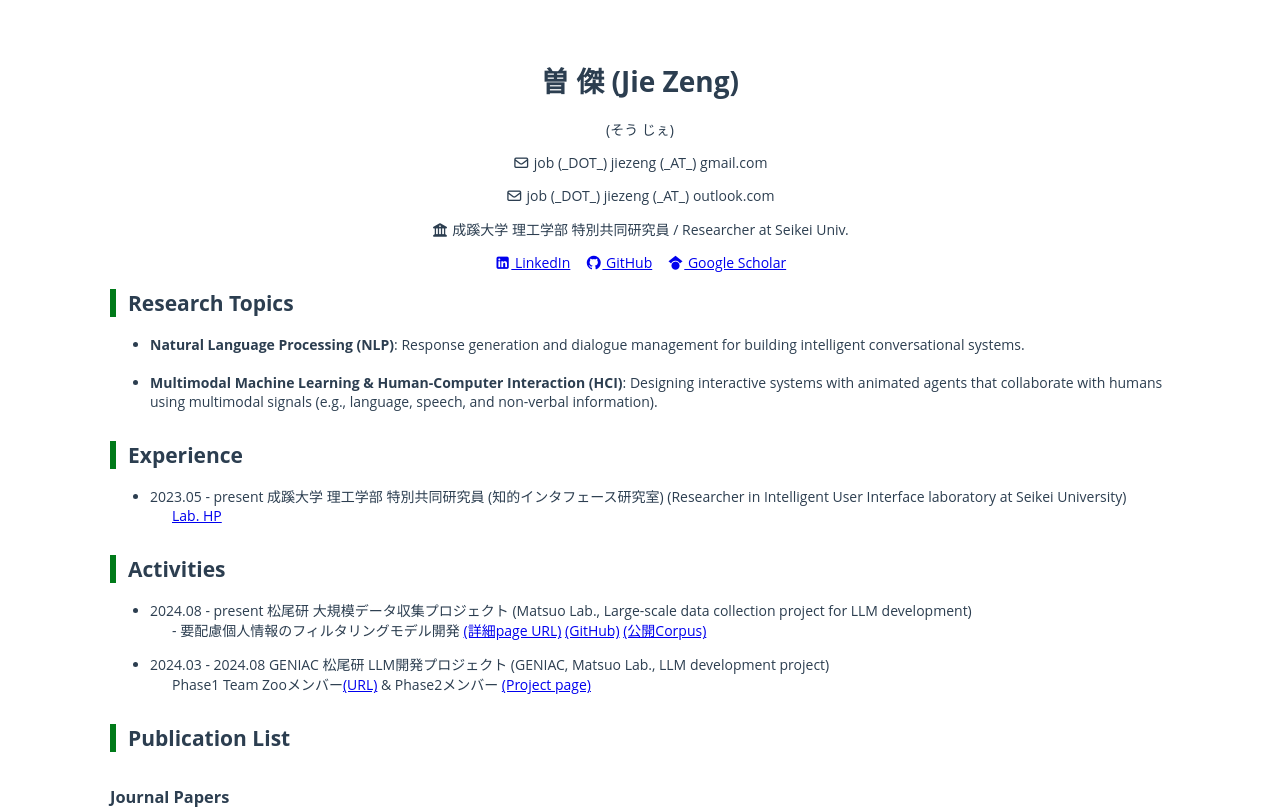
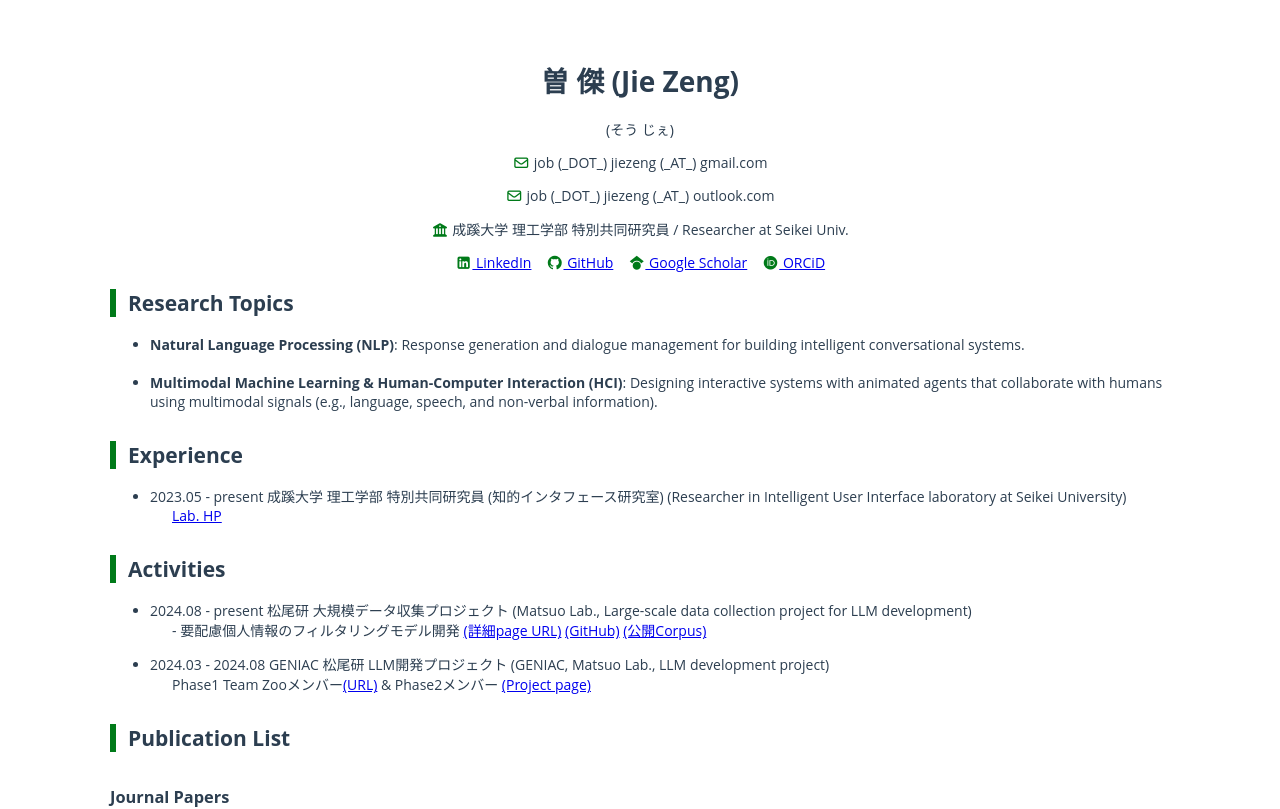
Before and after one commit to viajiefan/viajiefan.github.io, a Vue app: page / in a window 1280 px wide. Shown: the top 809 px of the page. Built offline with nearby package versions, Linux system fonts and the light colour scheme.

Commit message:
add orcid link

```diff
--- a/src/assets/desc.yaml
+++ b/src/assets/desc.yaml
@@ -8,6 +8,7 @@ Top:
   LinkedIn: "https://www.linkedin.com/in/jie-zeng-97417b269/"
   GitHub: "https://github.com/viajiefan"
   GoogleScholar: "https://scholar.google.com/citations?user=ionv9b0AAAAJ"
+  ORCID: "https://orcid.org/0009-0000-5303-3461"
   # -
   #   year:
   #   month:
@@ -51,7 +52,7 @@ International:
     year: 2026
     month: 10
     title: Training Lightweight PII Detectors via Rubric-Guided Contrastive Data Synthesis
-    booktitle: In Proceedings of the 2026 Conference on Empirical Methods in Natural Language Processing (EMNLP 2026), Industry Track, pp. XX, Budapest, Hungary, 2026.
+    booktitle: In Proceedings of the 2026 Conference on Empirical Methods in Natural Language Processing (EMNLP2026), Industry Track, pp. XX, Budapest, Hungary, 2026.
     author: ["Shota Ekuni", "Jie Zeng", "Yohei Kobashi", "Takeshi Kojima", "Yusuke Iwasawa", "Yutaka Matsuo"]
     link:
     pdf:
--- a/src/components/TopComponent.vue
+++ b/src/components/TopComponent.vue
@@ -1,16 +1,18 @@
 <template>
     <div class="top">
-        <h1> {{descObj.Top.JaName}} ({{descObj.Top.EngName}})</h1>
+        <h1 > {{descObj.Top.JaName}} ({{descObj.Top.EngName}})</h1>
         <p> ({{descObj.Top.Yomi}}) </p>
-        <p> <i class="fa-regular fa-envelope"></i> {{descObj.Top.Mail1}}</p>
-        <p> <i class="fa-regular fa-envelope"></i> {{descObj.Top.Mail2}}</p>
-        <p> <i class="fa-solid fa-building-columns"></i> {{descObj.Top.Explain}} </p>
+        <p> <i class="fa-regular fa-envelope" style="color: rgb(0, 122, 25);"></i> {{descObj.Top.Mail1}}</p>
+        <p> <i class="fa-regular fa-envelope" style="color: rgb(0, 122, 25);"></i> {{descObj.Top.Mail2}}</p>
+        <p> <i class="fa-solid fa-building-columns" style="color: rgb(0, 122, 25);"></i> {{descObj.Top.Explain}} </p>
         <p>
-          <a v-bind:href="descObj.Top.LinkedIn" target="_blank" rel="noopener noreferrer"><i class="fa-brands fa-square-linkedin"></i> LinkedIn</a>
+          <a v-bind:href="descObj.Top.LinkedIn" target="_blank" rel="noopener noreferrer"><i class="fa-brands fa-square-linkedin" style="color: rgb(0, 122, 25);"></i> LinkedIn</a>
           &nbsp;&nbsp;
-          <a v-bind:href="descObj.Top.GitHub" target="_blank" rel="noopener noreferrer"><i class="fa-brands fa-github"></i> GitHub</a>
+          <a v-bind:href="descObj.Top.GitHub" target="_blank" rel="noopener noreferrer"><i class="fa-brands fa-github" style="color: rgb(0, 122, 25);"></i> GitHub</a>
           &nbsp;&nbsp;
-          <a v-bind:href="descObj.Top.GoogleScholar" target="_blank" rel="noopener noreferrer"><i class="fa-brands fa-google-scholar"></i> Google Scholar</a>
+          <a v-bind:href="descObj.Top.GoogleScholar" target="_blank" rel="noopener noreferrer"><i class="fa-brands fa-google-scholar" style="color: rgb(0, 122, 25);"></i> Google Scholar</a>
+          &nbsp;&nbsp;
+          <a v-bind:href="descObj.Top.ORCID" target="_blank" rel="noopener noreferrer"><i class="fa-brands fa-orcid" style="color: rgb(0, 122, 25);"></i> ORCiD</a>
         </p>
     </div>
 </template>
```
Also changed, not shown: 7 other files (tests, documents, lock files or other folders).
